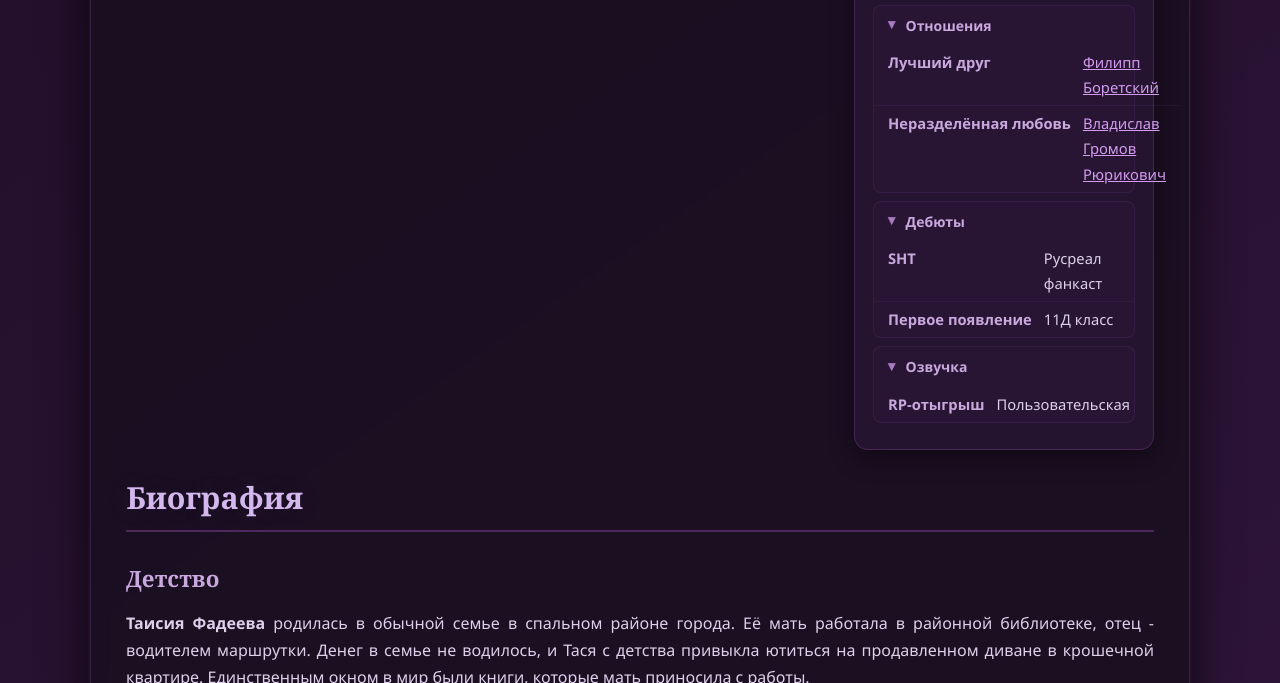
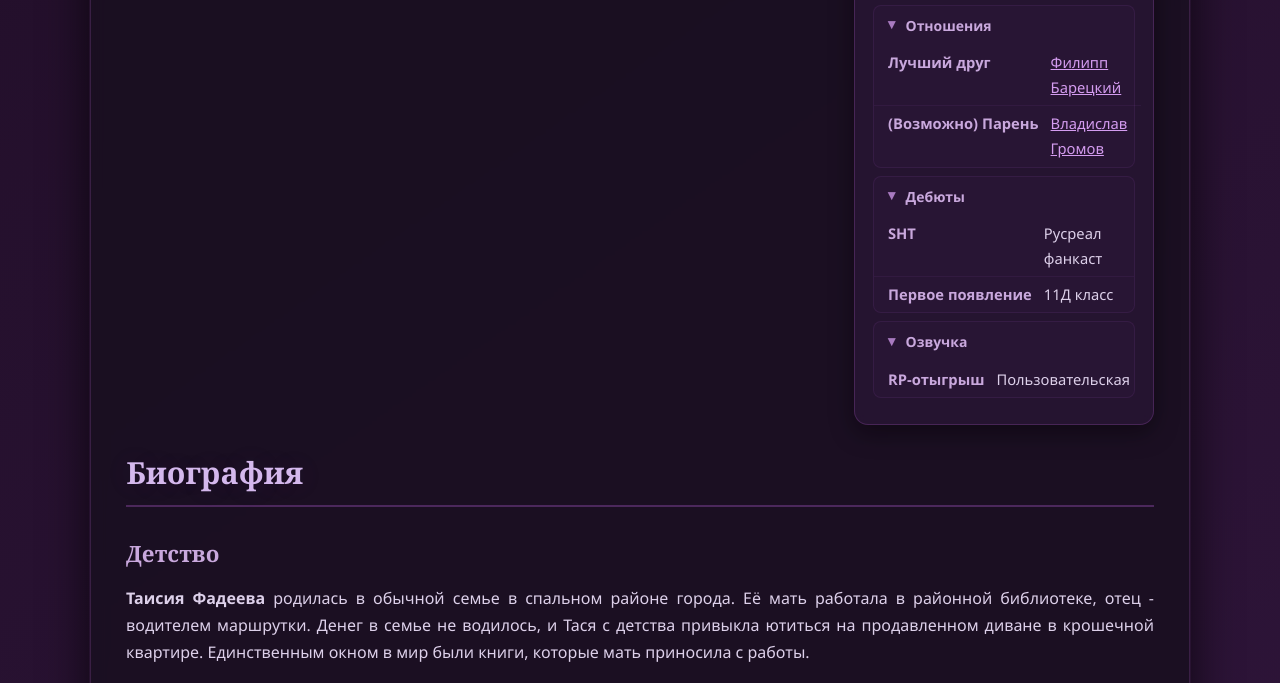
Before and after one commit to tcheriktchertilov/TASYANEKYA, a plain HTML site: page index.html in a window 1280 px wide. Shown: the part 1759-2442 px from the top of the page. Drawn offline with Linux system fonts and the light colour scheme.

Commit message:
Update index.html

```diff
--- a/index.html
+++ b/index.html
@@ -126,11 +126,11 @@
         <table>
             <tr>
                 <td class="label">Лучший друг</td>
-                <td class="value"><a href="https://buildin.ai/share/0a734bc9-82fc-458b-bc53-a481bd2c0649?code=JKUELD" class="char-link">Филипп Боретский</a></td>
+                <td class="value"><a href="https://buildin.ai/share/0a734bc9-82fc-458b-bc53-a481bd2c0649?code=JKUELD" class="char-link">Филипп Барецкий</a></td>
             </tr>
             <tr>
-                <td class="label">Неразделённая любовь</td>
-                <td class="value"><a href="#" class="char-link">Владислав Громов Рюрикович</a></td>
+                <td class="label">(Возможно) Парень</td>
+                <td class="value"><a href="#" class="char-link">Владислав Громов</a></td>
             </tr>
         </table>
     </details>
@@ -269,7 +269,7 @@
             «Я писатель. Я создаю миры. Вы в них просто играете».
         </div>
 
-        <h3 id="relation-fil">Отношения с Филиппом Боретским</h3>
+        <h3 id="relation-fil">Отношения с Филиппом Барецким</h3>
 
         <p>Их первая встреча была дракой за гаражами. Он разбил её очки, она сломала ему нос. Стоя друг напротив друга, перепачканные кровью и уличной пылью, они вдруг замерли, а затем расхохотались. Так, сквозь боль и грязь, родилась самая крепкая дружба в её жизни.</p>
 
```
